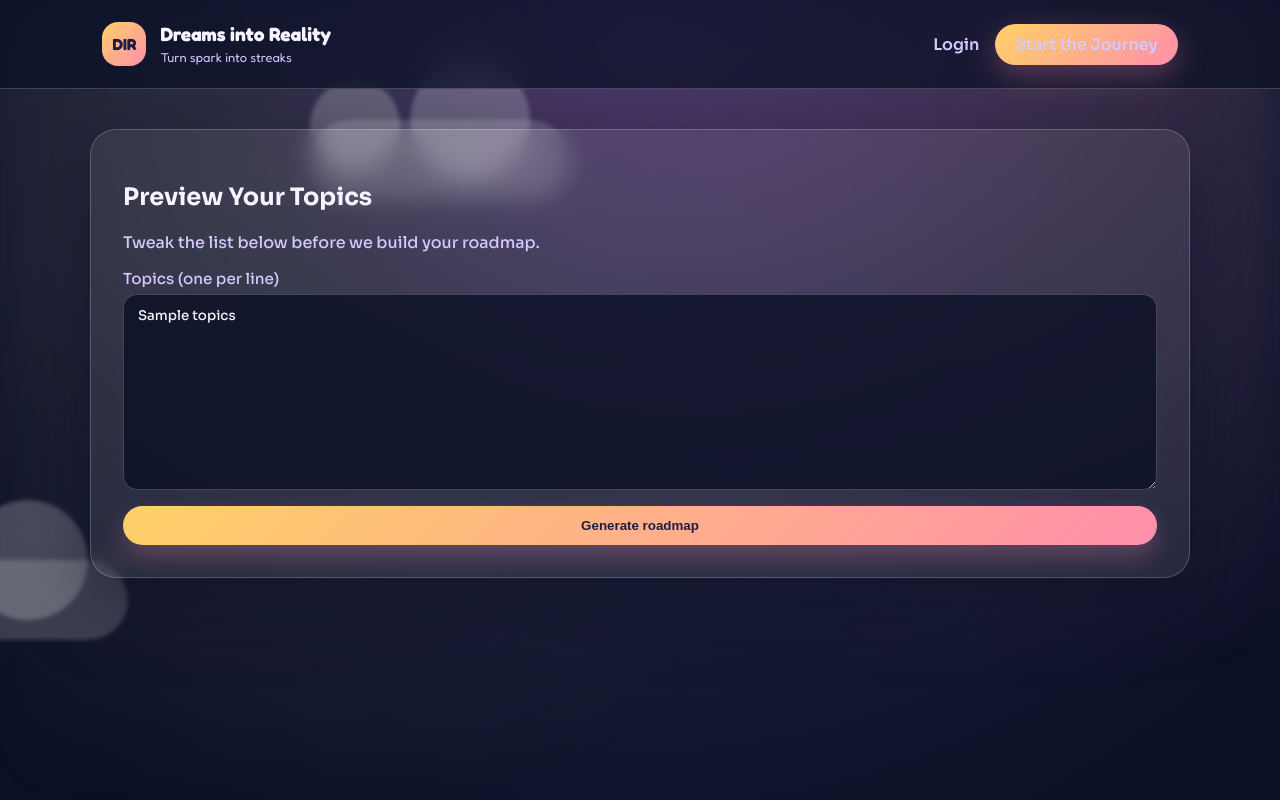
After one commit to Anish17-Shanu/Dreams-into-Reality, a Flask app: template templates/roadmap_preview.html in a window 1280 px wide. The commit adds this page. Run offline with Flask 3, Linux system fonts and the light colour scheme; the template is opened without the code that fills it: most values are stand-ins (such as "Sample title", 1, 10 or a date in 2020).

Commit message:
Add preview step, confetti, and dreamy UI polish

```diff
--- a/dashboard/routes.py
+++ b/dashboard/routes.py
@@ -487,23 +487,33 @@ def _background_fetch_resources(app, roadmap_id):
         roadmap = Roadmap.query.get(roadmap_id)
         if not roadmap:
             return
-        tasks = Task.query.filter_by(roadmap_id=roadmap.id).order_by(Task.order_index.asc()).all()
-        for task in tasks:
-            if task.resources:
-                continue
-            resources = _fetch_resources_for_topic(task.title.replace("Project: ", ""))
-            for res in resources:
-                db.session.add(Resource(
-                    provider=res["provider"],
-                    title=res["title"],
-                    url=res["url"],
-                    summary=res.get("summary", ""),
-                    score=res.get("score", 0.0),
-                    task_id=task.id
-                ))
-            task.last_resource_refresh = datetime.utcnow()
-        db.session.commit()
-        db.session.remove()
+        try:
+            roadmap.resource_fetch_status = "running"
+            roadmap.resource_fetch_started_at = datetime.utcnow()
+            db.session.commit()
+            tasks = Task.query.filter_by(roadmap_id=roadmap.id).order_by(Task.order_index.asc()).all()
+            for task in tasks:
+                if task.resources:
+                    continue
+                resources = _fetch_resources_for_topic(task.title.replace("Project: ", ""))
+                for res in resources:
+                    db.session.add(Resource(
+                        provider=res["provider"],
+                        title=res["title"],
+                        url=res["url"],
+                        summary=res.get("summary", ""),
+                        score=res.get("score", 0.0),
+                        task_id=task.id
+                    ))
+                task.last_resource_refresh = datetime.utcnow()
+            roadmap.resource_fetch_status = "done"
+            roadmap.resource_fetch_completed_at = datetime.utcnow()
+            db.session.commit()
+        except Exception:
+            roadmap.resource_fetch_status = "failed"
+            db.session.commit()
+        finally:
+            db.session.remove()
 
 
 def _calculate_forecast(roadmap):
@@ -561,6 +571,7 @@ def create_roadmap():
         start_date = datetime.strptime(start_date_str, "%Y-%m-%d").date() if start_date_str else datetime.utcnow().date()
 
         raw_text = request.form.get('source_text', '').strip()
+        confirmed_topics = request.form.get('confirmed_topics', '').strip()
         uploaded = request.files.get('syllabus_file')
         if uploaded and uploaded.filename:
             if not _allowed_file(uploaded.filename, {"pdf", "txt", "docx", "png", "jpg", "jpeg", "bmp", "tiff"}):
@@ -587,7 +598,9 @@ def create_roadmap():
         topics = []
         projects = []
         use_ai = request.form.get('use_ai') == 'on'
-        if roadmap_type == "career":
+        if confirmed_topics:
+            topics = [t.strip() for t in confirmed_topics.splitlines() if t.strip()]
+        elif roadmap_type == "career":
             key = _normalize(title)
             match = None
             for template_key in CAREER_TEMPLATES.keys():
@@ -610,12 +623,25 @@ def create_roadmap():
         else:
             topics = _extract_topics_from_text(raw_text)
 
-        if (use_ai or current_app.config.get("AI_TOPIC_EXTRACTION_ENABLED")) and raw_text:
+        if (use_ai or current_app.config.get("AI_TOPIC_EXTRACTION_ENABLED")) and raw_text and not confirmed_topics:
             ai_topics = _ai_extract_topics(raw_text)
             if not ai_topics:
                 ai_topics = _hf_extract_topics(raw_text)
             if ai_topics:
                 topics = ai_topics
+
+        if request.form.get("preview_topics") == "on" and not confirmed_topics:
+            return render_template(
+                "roadmap_preview.html",
+                title=title,
+                roadmap_type=roadmap_type,
+                timeline_weeks=timeline_weeks,
+                hours_per_week=hours_per_week,
+                study_days_per_week=study_days_per_week,
+                start_date=start_date,
+                raw_text=raw_text,
+                topics="\n".join(topics)
+            )
 
         if not title:
             title = "Dream Roadmap"
@@ -640,6 +666,7 @@ def create_roadmap():
             hours_per_week=hours_per_week,
             study_days_per_week=study_days_per_week,
             timezone=current_app.config.get("DEFAULT_TIMEZONE", "Asia/Kolkata"),
+            resource_fetch_status="idle",
             user_id=session['user_id']
         )
         db.session.add(roadmap)
@@ -756,6 +783,8 @@ def update_task_status(roadmap_id, task_id):
         task.completed_at = datetime.utcnow()
     roadmap.completed_tasks = Task.query.filter_by(roadmap_id=roadmap.id, status="done").count()
     db.session.commit()
+    if new_status == "done":
+        return redirect(url_for('dashboard.view_roadmap', roadmap_id=roadmap.id, celebrate=1, _anchor=f"task-{task.id}"))
     return redirect(url_for('dashboard.view_roadmap', roadmap_id=roadmap.id))
 
 
--- a/models/models.py
+++ b/models/models.py
@@ -23,6 +23,9 @@ class Roadmap(db.Model):
     timezone = db.Column(db.String(60), default="Asia/Kolkata")
     streak = db.Column(db.Integer, default=0)
     last_checkin_date = db.Column(db.Date, nullable=True)
+    resource_fetch_status = db.Column(db.String(20), default="idle")  # idle | running | done | failed
+    resource_fetch_started_at = db.Column(db.DateTime, nullable=True)
+    resource_fetch_completed_at = db.Column(db.DateTime, nullable=True)
     created_at = db.Column(db.DateTime, default=datetime.utcnow)
     updated_at = db.Column(db.DateTime, default=datetime.utcnow, onupdate=datetime.utcnow)
     user_id = db.Column(db.Integer, db.ForeignKey('user.id'), nullable=False)
--- a/supabase/setup.sql
+++ b/supabase/setup.sql
@@ -22,6 +22,9 @@ create table if not exists roadmap (
   timezone varchar(60) default 'Asia/Kolkata',
   streak integer default 0,
   last_checkin_date date,
+  resource_fetch_status varchar(20) default 'idle',
+  resource_fetch_started_at timestamp without time zone,
+  resource_fetch_completed_at timestamp without time zone,
   created_at timestamp without time zone default now(),
   updated_at timestamp without time zone default now(),
   user_id bigint not null references "user"(id) on delete cascade
--- a/templates/base.html
+++ b/templates/base.html
@@ -14,6 +14,7 @@
     <div class="sky-layer mist"></div>
     <div class="floating-cloud cloud-1"></div>
     <div class="floating-cloud cloud-2"></div>
+    <div class="confetti" aria-hidden="true"></div>
     <header class="topbar">
         <div class="brand">
             <span class="brand-mark">DIR</span>
@@ -45,5 +46,12 @@
         {% endwith %}
         {% block content %}{% endblock %}
     </main>
+    <script>
+        const params = new URLSearchParams(window.location.search);
+        if (params.get("celebrate") === "1") {
+            document.body.classList.add("celebrate");
+            setTimeout(() => document.body.classList.remove("celebrate"), 2200);
+        }
+    </script>
 </body>
 </html>
--- a/templates/roadmap_new.html
+++ b/templates/roadmap_new.html
@@ -45,6 +45,10 @@
             <input type="file" name="syllabus_file" accept=".pdf,.txt,.docx,.png,.jpg,.jpeg,.bmp,.tiff">
         </label>
         <label class="inline-check">
+            <input type="checkbox" name="preview_topics">
+            Preview and edit topics before generating
+        </label>
+        <label class="inline-check">
             <input type="checkbox" name="use_ai">
             Use AI to tidy messy syllabi
         </label>
--- /dev/null
+++ b/templates/roadmap_preview.html
@@ -0,0 +1,23 @@
+{% extends 'base.html' %}
+{% block content %}
+<section class="panel">
+    <div>
+        <h1>Preview Your Topics</h1>
+        <p class="muted">Tweak the list below before we build your roadmap.</p>
+    </div>
+    <form method="POST" class="stack">
+        <input type="hidden" name="title" value="{{ title }}">
+        <input type="hidden" name="roadmap_type" value="{{ roadmap_type }}">
+        <input type="hidden" name="timeline_weeks" value="{{ timeline_weeks }}">
+        <input type="hidden" name="hours_per_week" value="{{ hours_per_week }}">
+        <input type="hidden" name="study_days_per_week" value="{{ study_days_per_week }}">
+        <input type="hidden" name="start_date" value="{{ start_date }}">
+        <input type="hidden" name="source_text" value="{{ raw_text }}">
+        <label>
+            Topics (one per line)
+            <textarea name="confirmed_topics" rows="10">{{ topics }}</textarea>
+        </label>
+        <button type="submit">Generate roadmap</button>
+    </form>
+</section>
+{% endblock %}
```
Also changed, not shown: static/style.css (+29 -0 lines), templates/roadmap_view.html (+6 -1 lines), README.md.
